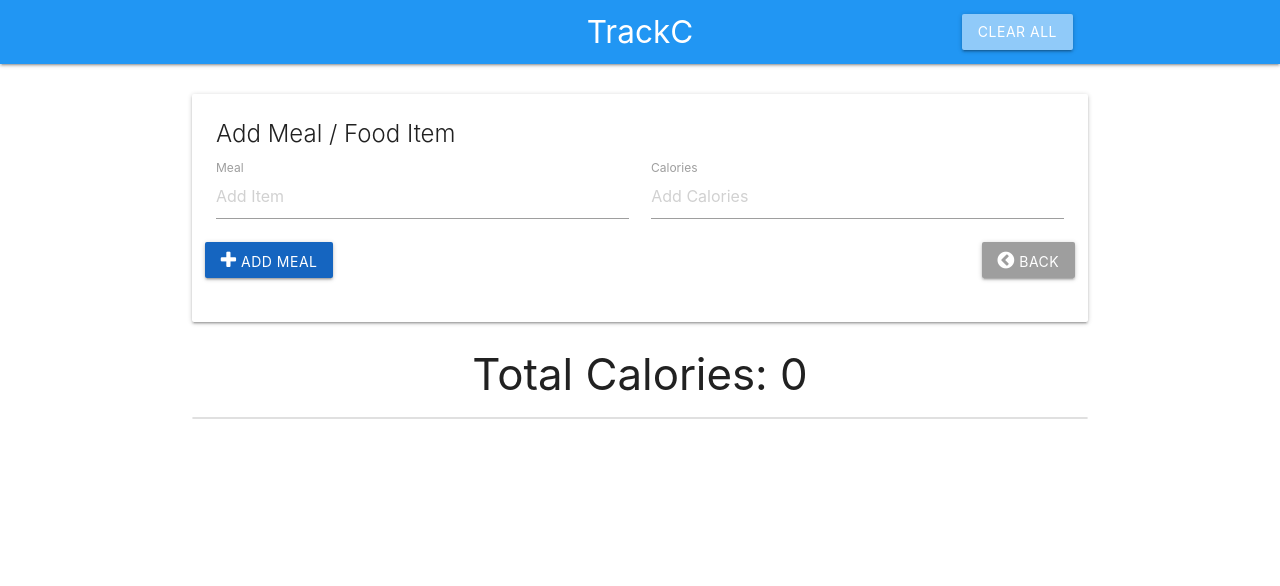
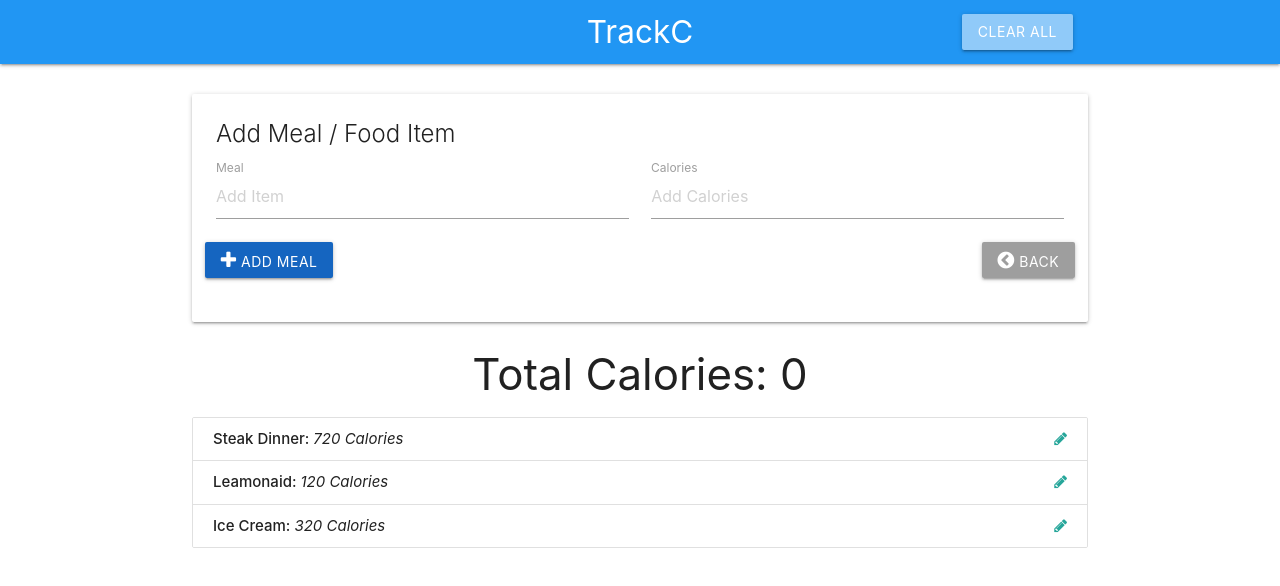
Before and after one commit to LittleBlue418/Calorie-Tracker, a plain HTML site: page index.html in a window 1280 px wide. Drawn offline with nearby package versions, Linux system fonts and the light colour scheme.

Commit message:
Initial UI population of page

```diff
--- a/script/app.js
+++ b/script/app.js
@@ -26,6 +26,9 @@ const ItemCtrl = (function(){
 
   // Public Methods
   return {
+    getItems: function(){
+        return data.items;
+    },
     logData: function(){
       return data;
     }
@@ -42,6 +45,20 @@ const UICtrl = (function(){
   // Public Methods
   return {
 
+    populateItemList: function(items){
+      let html = '';
+      items.forEach(function(item){
+        html += `
+          <li class="collection-item" id="item-${item.id}">
+              <strong>${item.name}: </strong> <em>${item.calories} Calories</em>
+              <a href="#" class="secondary-content"><i class="edit-item fa fa-pencil"></i></a>
+          </li>
+        `;
+      });
+
+      // Insert list items to html
+      document.getElementById('item-list').innerHTML = html;
+    }
   }
 
 })()
@@ -56,7 +73,11 @@ const AppCtrl = (function(ItemCtrl, UICtrl){
   // Public Methods
   return {
     init: function() {
-      console.log('initializing app')
+      // Fetch items from data structure
+      const items = ItemCtrl.getItems();
+
+      // Populate list with items
+      UICtrl.populateItemList(items);
     }
   }
 
```
Also changed, not shown: index.html (+3 -3 lines).
